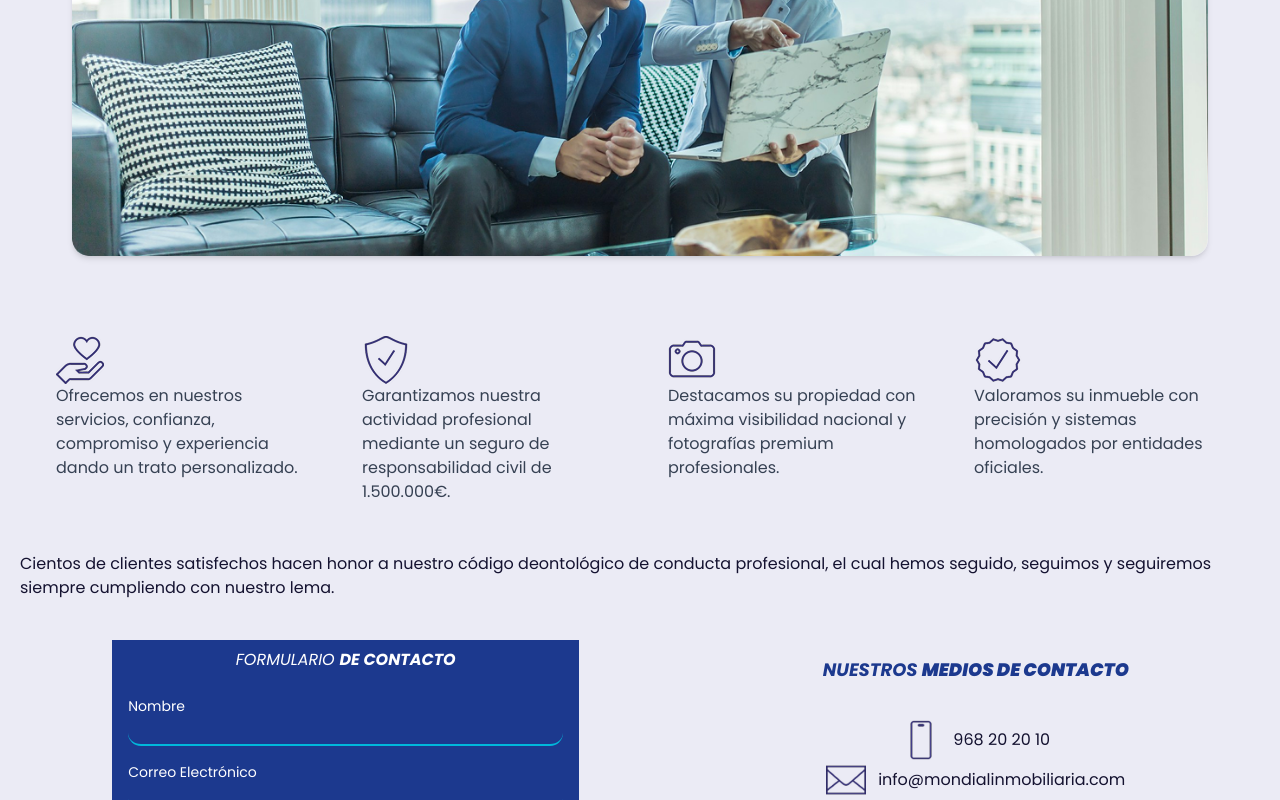
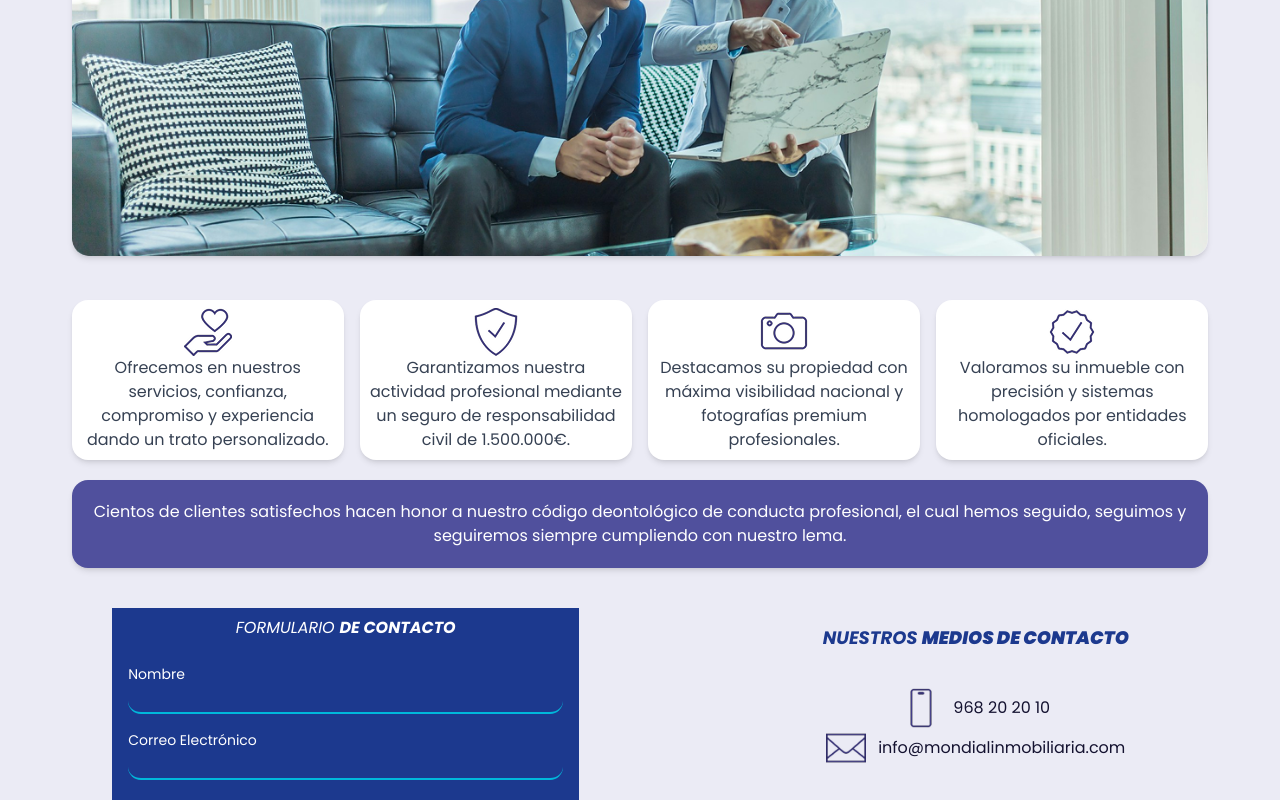
Before and after one commit to pamonge/Mondial, a React (Vite) app: page /us in a window 1280 px wide. Shown: the part 476-1276 px from the top of the page. Built offline with nearby package versions, Linux system fonts and the light colour scheme.

Commit message:
style: seagro estilo para conclution y para las columnas

```diff
--- a/src/styles/AboutComponentStyle.js
+++ b/src/styles/AboutComponentStyle.js
@@ -1,9 +1,12 @@
+const conclutionColor = '#50509D';
 const AboutUsStyles = {
     container:'container mx-auto py-16 px-4',
     title: 'italic text-center py-4 font-medium text-blue-900 text-3xl ',
-    paragraph: 'text-base text-center p-5 md:max-w-5xl mx-auto text-gray-700',
-    gridItem: 'text-base  text-start p-5 md:max-w-5xl mx-auto text-gray-700   ',
-    gridCols:'grid grid-cols-1 md:grid-cols-2 lg:grid-cols-4 gap-4 p-4',
+    paragraph: 'font-poppins text-base text-center p-5 md:max-w-3xl mx-auto text-gray-700',
+    gridItem: ' text-base  text-center p-2 md:max-w-5xl mx-auto text-gray-700 bg-white rounded-2xl shadow-md flex flex-col items-center',
+    gridCols:'grid grid-cols-1 md:grid-cols-2 lg:grid-cols-4 gap-4 w-11/12 mx-auto ',
     image: 'w-11/12   object-cover rounded-2xl shadow-md mx-auto my-8',
+
+    conclution: `gap-2 font-poppins text-base text-center p-5 w-11/12 mx-auto text-white bg-[${conclutionColor}] rounded-2xl shadow-md mt-2`,
 };
 export default AboutUsStyles;
```
